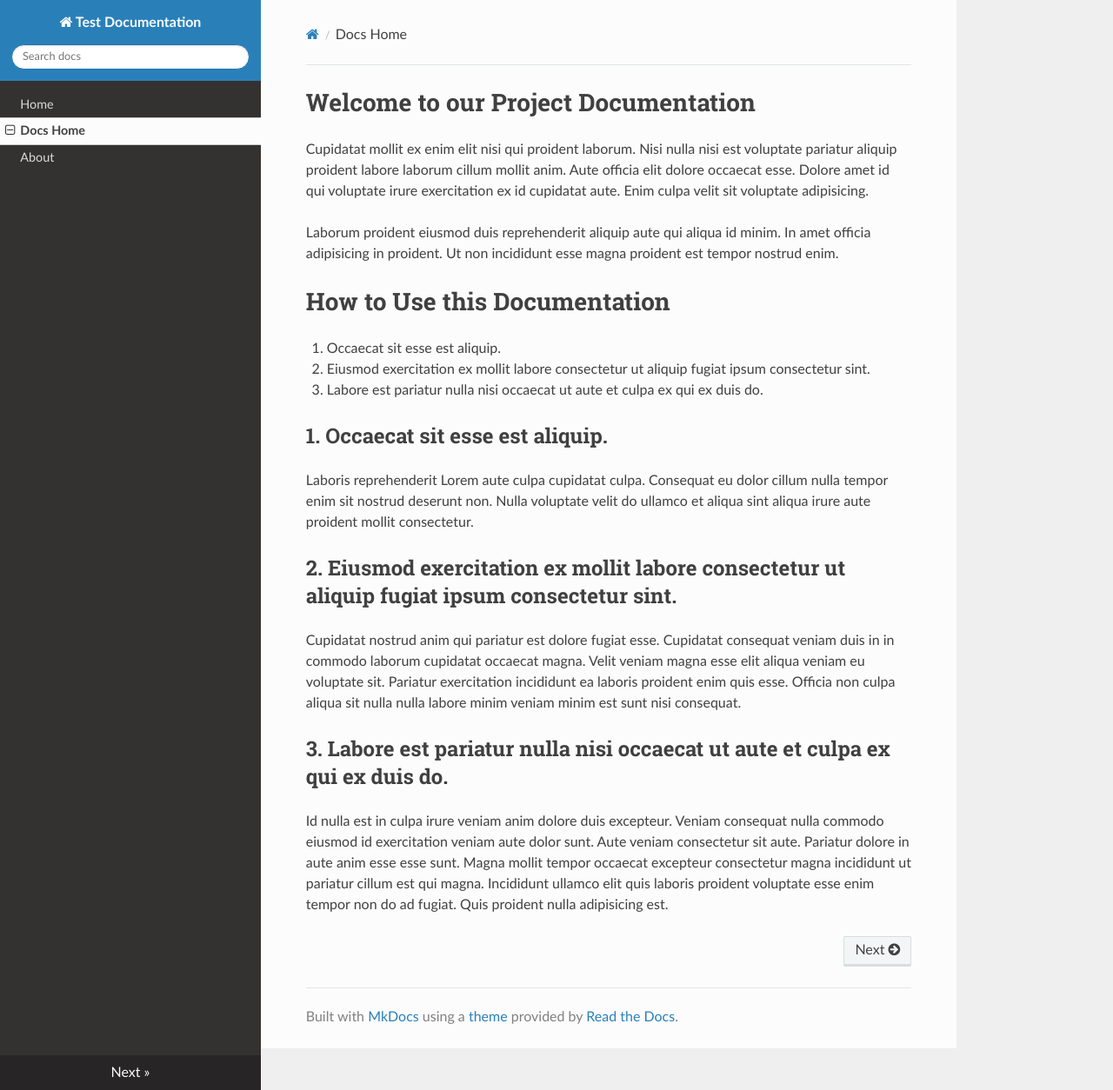
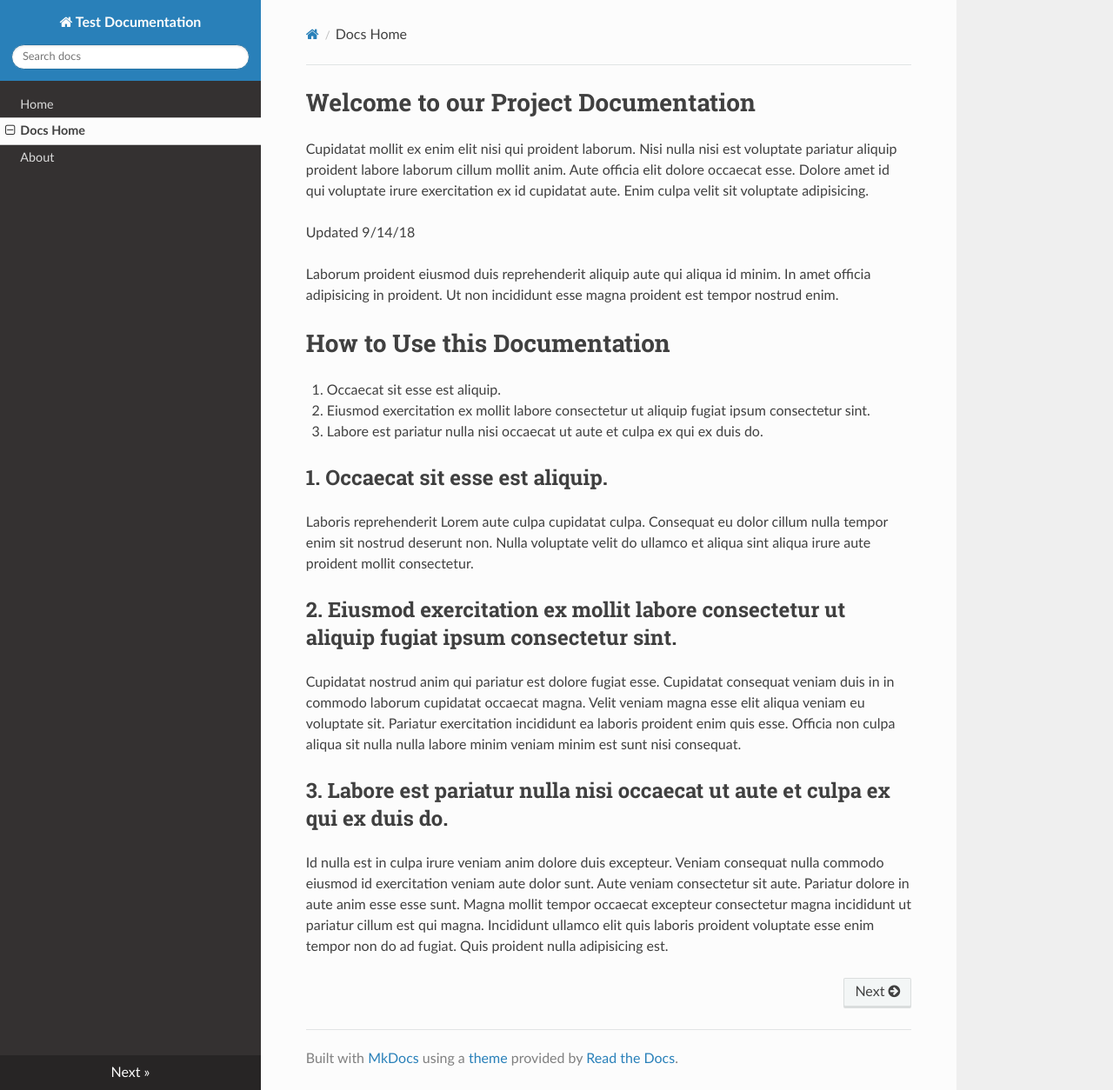
Before and after one commit to Audiosyncrasy/mkdocs-test, an MkDocs documentation site: the page built from docs/index.md, in a window 1280 px wide and 1254 px high. Shown: the whole window at 87% size. Built offline with MkDocs 1.6.1, drawn with Linux system fonts in a browser that asks for light colours; nearby versions of some CDN libraries.

Commit message:
updated index

```diff
--- a/docs/index.md
+++ b/docs/index.md
@@ -1,6 +1,8 @@
 # Welcome to our Project Documentation
 
 Cupidatat mollit ex enim elit nisi qui proident laborum. Nisi nulla nisi est voluptate pariatur aliquip proident labore laborum cillum mollit anim. Aute officia elit dolore occaecat esse. Dolore amet id qui voluptate irure exercitation ex id cupidatat aute. Enim culpa velit sit voluptate adipisicing.
+
+Updated 9/14/18
 
 Laborum proident eiusmod duis reprehenderit aliquip aute qui aliqua id minim. In amet officia adipisicing in proident. Ut non incididunt esse magna proident est tempor nostrud enim.
 
```
